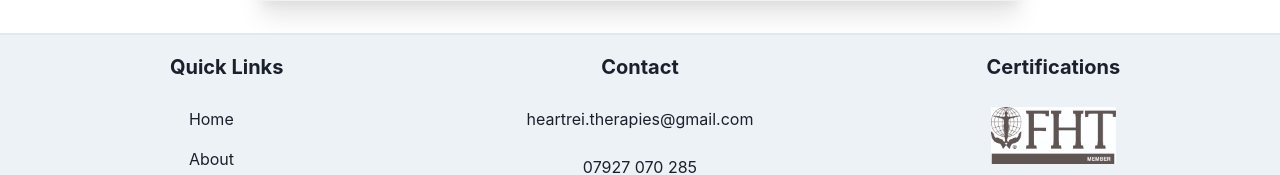
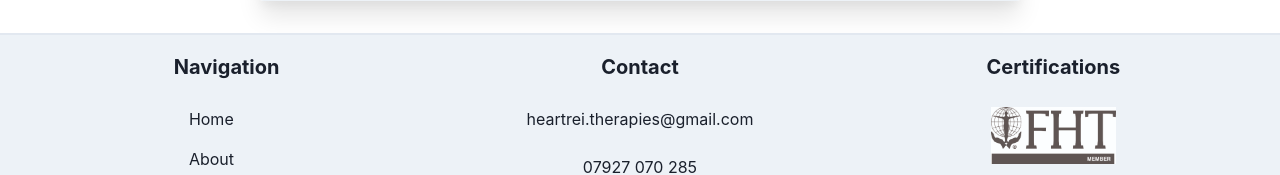
Before and after one commit to NickBlomberg/heartrei-v2, a Next.js app: page / in a window 1280 px wide. Shown: the part 1207-1382 px from the top of the page. Built offline with nearby package versions, Linux system fonts and the light colour scheme; a web font is replaced by a local one.

Commit message:
Rename footer links section to navigation

```diff
--- a/components/Footer.jsx
+++ b/components/Footer.jsx
@@ -31,7 +31,7 @@ export default function Footer({ ...rest }) {
       mt="auto"
       {...rest}
     >
-      <FooterSection heading="Quick Links">
+      <FooterSection heading="Navigation">
         <List spacing={4}>
           {quickLinks.map(({ id, label, href }) => (
             <ListItem key={id}>
```
